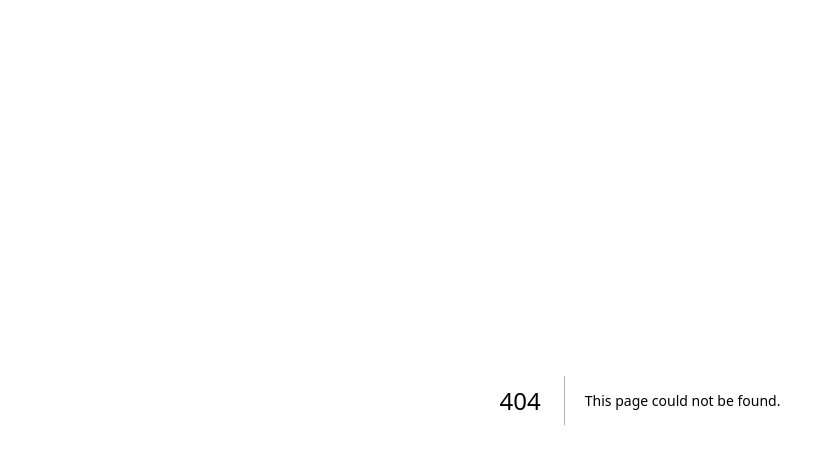
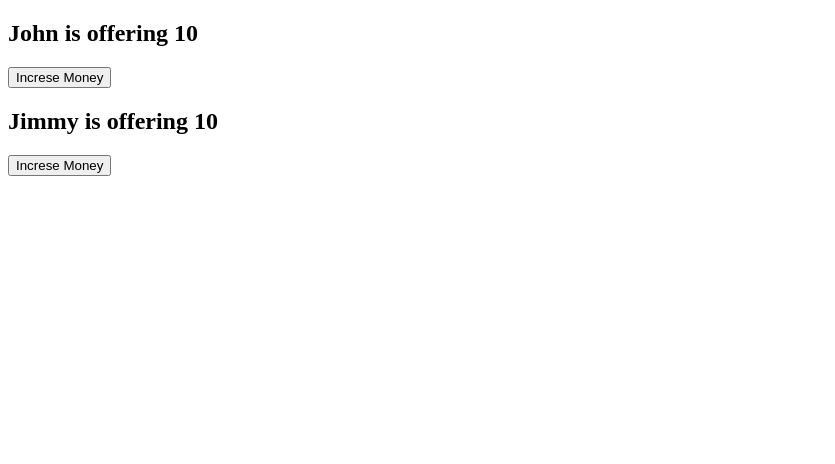
Before and after one commit to vasiuddin7733/Javascript-patterns, a Next.js app in the folder frontend/: page /persons in a window 1280 px wide. Before the commit this address had no page. Shown: the top 464 px of the page, without its empty margins (0-835 px from the left). Built offline with nearby package versions, Linux system fonts and the light colour scheme.

Commit message:
create HOC patterns with persons information offering

```diff
--- a/frontend/src/app/layout.js
+++ b/frontend/src/app/layout.js
@@ -1,5 +1,5 @@
 import { Inter } from 'next/font/google'
-import './globals.css'
+import '../../src/globals.css'
 
 const inter = Inter({ subsets: ['latin'] })
 
--- /dev/null
+++ b/frontend/src/components/hoc.jsx
@@ -0,0 +1,15 @@
+import React, { useState } from "react";
+
+const HOC = (OriginalComponent) => {
+  function updateValue() {
+    const [money, setMoney] = useState(10);
+    const handleIncrease = () => {
+      setMoney(money * 2);
+    };
+    return <OriginalComponent money={money} handleIncrease={handleIncrease} />;
+  }
+
+  return updateValue;
+};
+
+export default HOC;
--- /dev/null
+++ b/frontend/src/components/person1.jsx
@@ -0,0 +1,13 @@
+import React from "react";
+import HOC from "./hoc";
+
+const person1 = ({ money, handleIncrease }) => {
+  return (
+    <div>
+      <h2> John is offering {money}</h2>
+      <button onClick={handleIncrease}>Increse Money</button>
+    </div>
+  );
+};
+
+export default HOC(person1);
--- /dev/null
+++ b/frontend/src/components/person2.jsx
@@ -0,0 +1,13 @@
+import React from "react";
+import HOC from "./hoc";
+
+const person2 = ({ money, handleIncrease }) => {
+  return (
+    <div>
+      <h2> Jimmy is offering {money}</h2>
+      <button onClick={handleIncrease}>Increse Money</button>
+    </div>
+  );
+};
+
+export default HOC(person2);
--- a/frontend/src/app/page.js
+++ b/frontend/src/pages/index.js
@@ -1,4 +1,5 @@
 import Image from 'next/image'
+import '../../src/globals.css'
 
 export default function Home() {
   return (
--- /dev/null
+++ b/frontend/src/pages/persons.jsx
@@ -0,0 +1,14 @@
+import React from "react";
+import Person1 from "@/components/person1";
+import Person2 from "@/components/person2";
+
+const persons = () => {
+  return (
+    <div>
+      <Person1 />
+      <Person2 />
+    </div>
+  );
+};
+
+export default persons;
```
Also changed, not shown: frontend/src/globals.css (renamed from frontend/src/app/globals.css), 1 other file (tests, documents, lock files or other folders).
